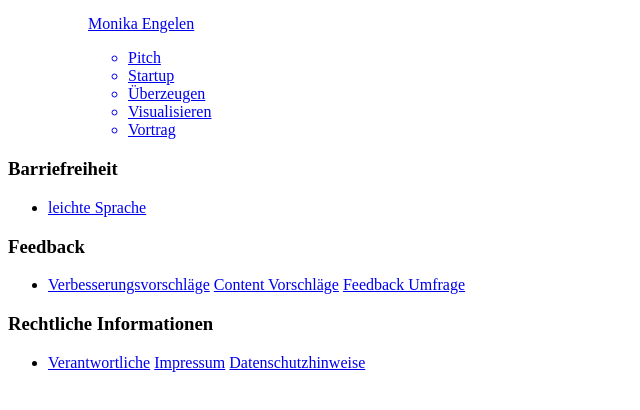
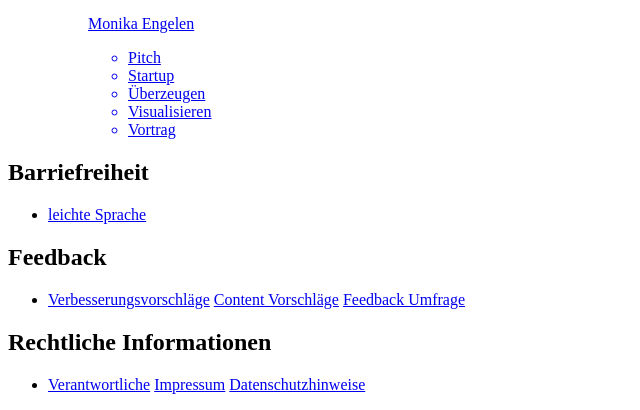
Before and after one commit to mi-classroom/fd-html-und-css-vschaefer, a plain HTML site: page index.html in a window 1280 px wide. Shown: the part 1996-2406 px from the top of the page, without its empty margins (0-640 px from the left). Before the commit the page ends 2384 px from the top, so only its background shows below. Drawn offline with Linux system fonts and the light colour scheme.

Commit message:
feat: replaces h3 with h2 elements in footer on index page

```diff
--- a/index.html
+++ b/index.html
@@ -133,13 +133,13 @@
   </main>
   <footer>
     <section>
-      <h3>Barriefreiheit</h3>
+      <h2>Barriefreiheit</h2>
       <ul>
         <li><a href="#">leichte Sprache</a></li>
       </ul>
     </section>
     <section>
-      <h3>Feedback</h3>
+      <h2>Feedback</h2>
       <ul>
         <li>
           <a href="#">Verbesserungsvorschläge</a>
@@ -149,7 +149,7 @@
       </ul>
     </section>
     <section>
-      <h3>Rechtliche Informationen</h3>
+      <h2>Rechtliche Informationen</h2>
       <ul>
         <li>
           <a href="#">Verantwortliche</a>
```
